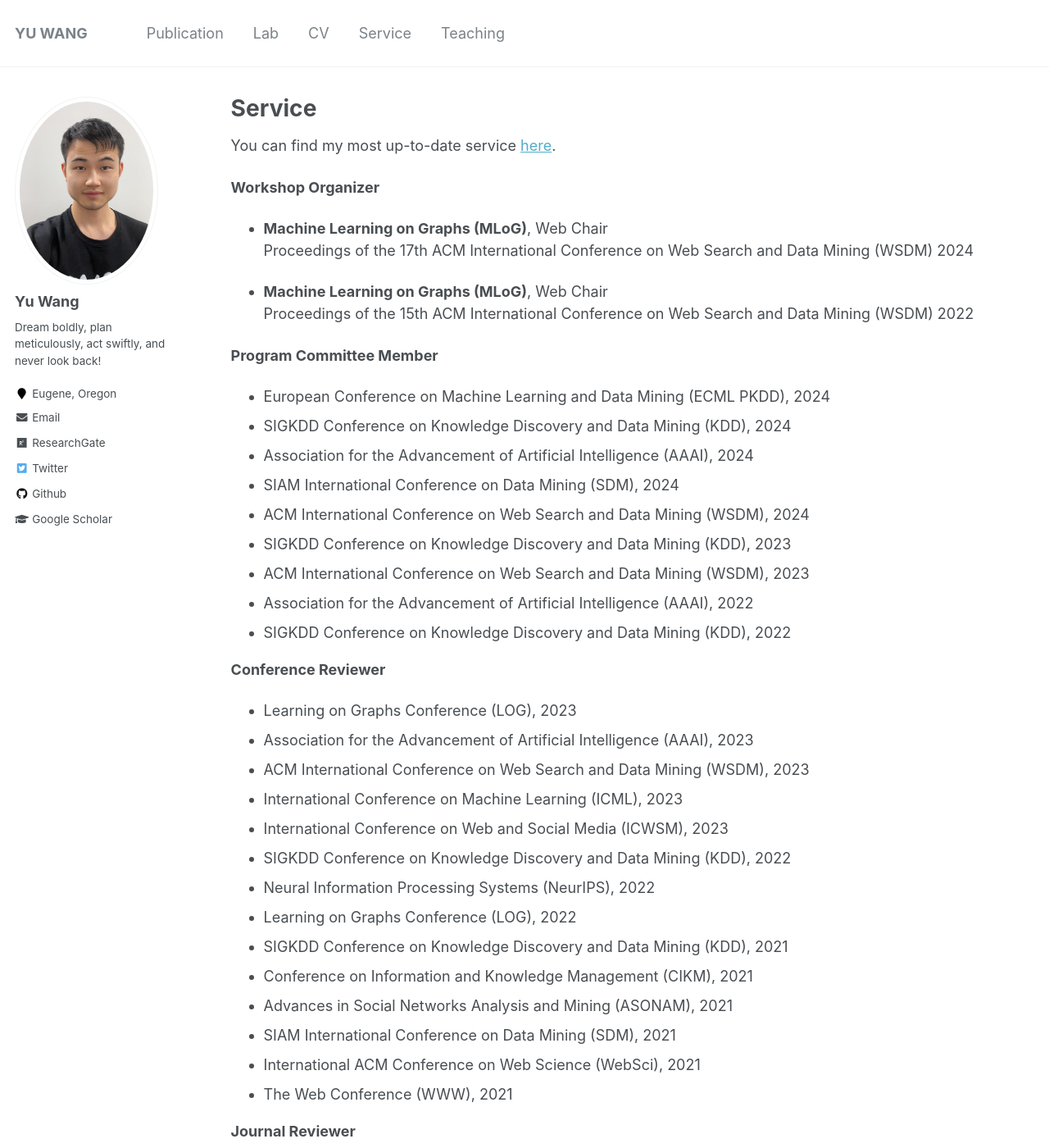
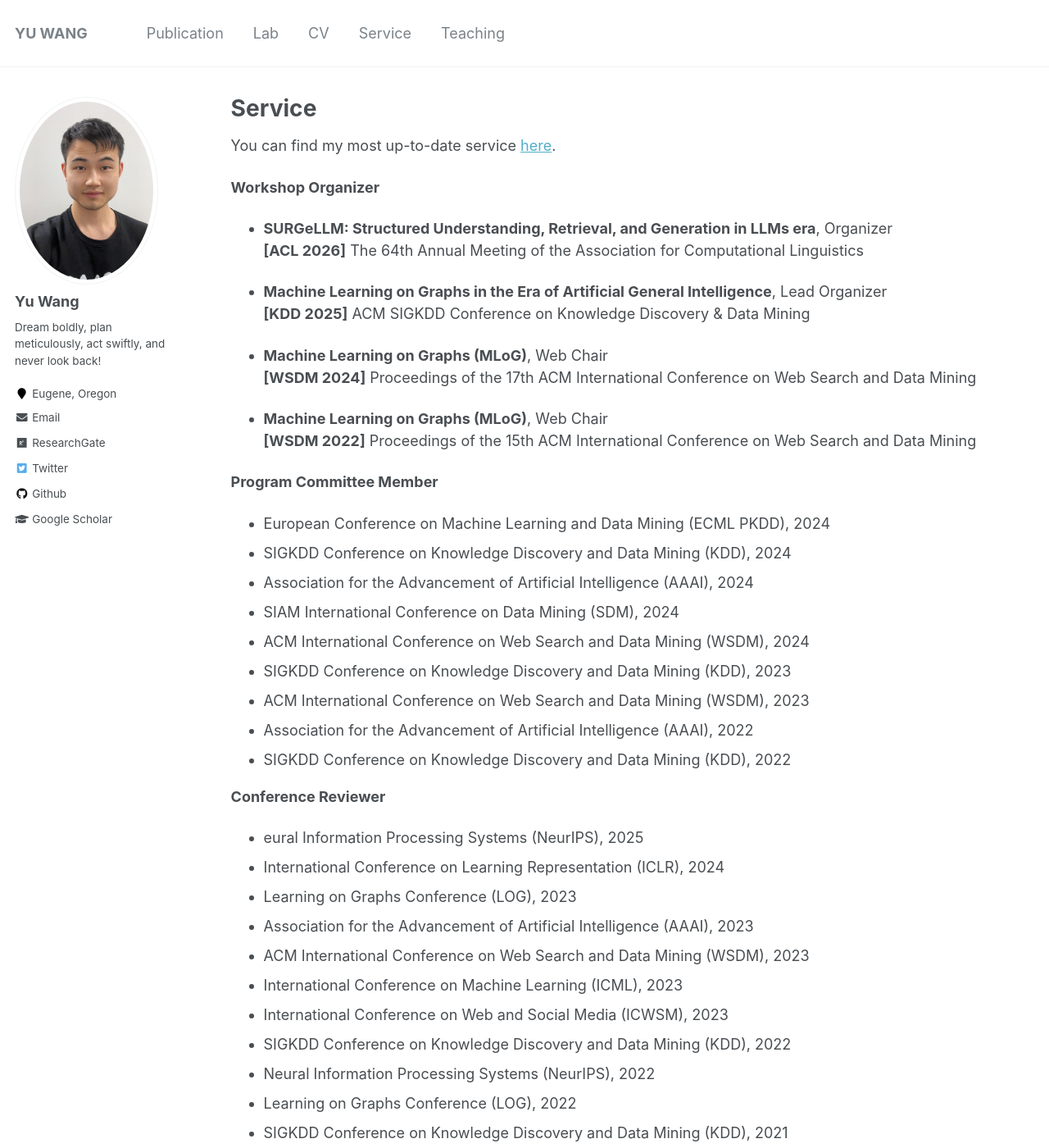
Before and after one commit to yuwang0103/yuwang0103.github.io, a Jekyll site: the page built from _pages/service.md, in a window 1280 px wide and 1400 px high. Shown: the whole window at 82% size. Built offline with Jekyll 4.4.1, drawn with Linux system fonts in a browser that asks for light colours.

Commit message:
Update pages: about, CV, publication, service

```diff
--- a/_pages/service.md
+++ b/_pages/service.md
@@ -7,11 +7,17 @@ author_profile: true
 You can find my most up-to-date service [here](https://yuwang0103.github.io/_pages/CV.pdf#nameddest=EXTERNAL%20SERVICES).
 
 **Workshop Organizer**
-- **Machine Learning on Graphs (MLoG)**, Web Chair
-  <br> Proceedings of the 17th ACM International Conference on Web Search and Data Mining (WSDM) 2024
+- **SURGeLLM: Structured Understanding, Retrieval, and Generation in LLMs era**, Organizer
+  <br> **[ACL 2026]** The 64th Annual Meeting of the Association for Computational Linguistics
+
+- **Machine Learning on Graphs in the Era of Artificial General Intelligence**, Lead Organizer
+  <br> **[KDD 2025]** ACM SIGKDD Conference on Knowledge Discovery & Data Mining
 
 - **Machine Learning on Graphs (MLoG)**, Web Chair
-  <br> Proceedings of the 15th ACM International Conference on Web Search and Data Mining (WSDM) 2022
+  <br> **[WSDM 2024]** Proceedings of the 17th ACM International Conference on Web Search and Data Mining
+
+- **Machine Learning on Graphs (MLoG)**, Web Chair
+  <br> **[WSDM 2022]** Proceedings of the 15th ACM International Conference on Web Search and Data Mining
 
 
 **Program Committee Member**
@@ -27,6 +33,8 @@ You can find my most up-to-date service [here](https://yuwang0103.github.io/_pag
 
 
 **Conference Reviewer**
+- eural Information Processing Systems (NeurIPS), 2025
+- International Conference on Learning Representation (ICLR), 2024
 - Learning on Graphs Conference (LOG), 2023
 - Association for the Advancement of Artificial Intelligence (AAAI), 2023
 - ACM International Conference on Web Search and Data Mining (WSDM), 2023
```
Also changed, not shown: _pages/about.md (+2 -2 lines), _pages/cv.md (+5 -1 lines), _pages/publication.md (+1 -1 lines), 1 other file.
